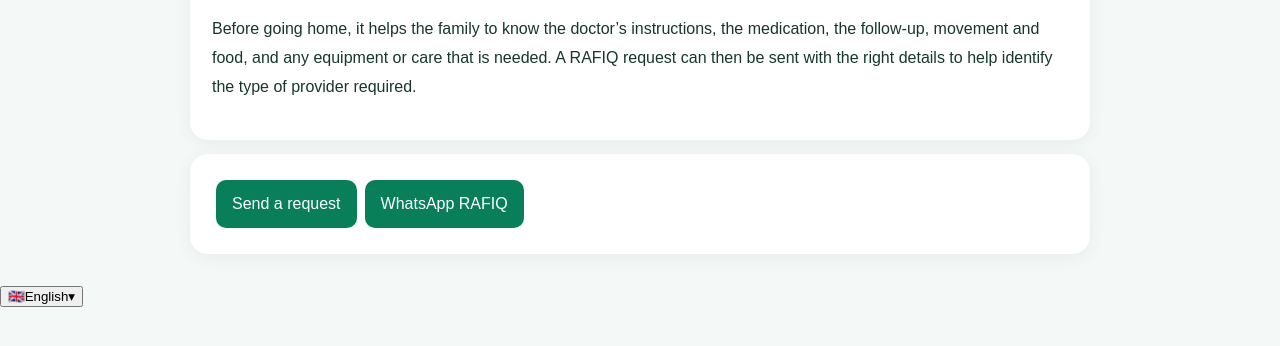
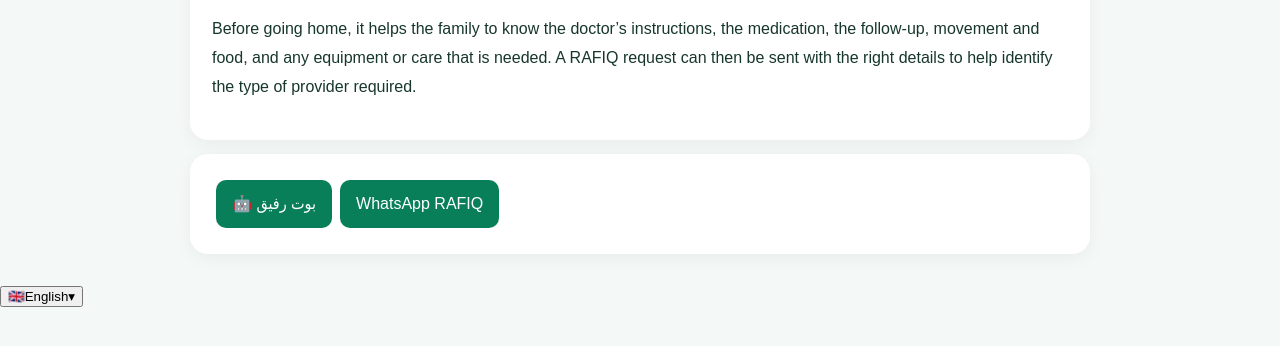
Before and after one commit to issaapplication-blip/-, a website: page public/guide-after-hospital.html in a window 1280 px wide. Shown: the part 364-710 px from the top of the page. Drawn offline with Linux system fonts and the light colour scheme.

Commit message:
Replace legacy application CTA with existing official Telegram bot

```diff
--- a/public/guide-after-hospital.html
+++ b/public/guide-after-hospital.html
@@ -1,7 +1,7 @@
 <!doctype html><html lang="ar" dir="rtl"><head><meta charset="utf-8"><meta name="viewport" content="width=device-width,initial-scale=1"><meta name="description" content="دليل RAFIQ لتنظيم احتياجات الرعاية المنزلية بعد خروج المريض من المستشفى."><meta name="robots" content="index,follow"><link rel="canonical" href="https://rafiq-o6qd.onrender.com/guide-after-hospital.html"><meta property="og:title" content="رعاية مريض بعد الخروج من المستشفى | RAFIQ"><meta property="og:description" content="دليل RAFIQ لتنظيم احتياجات الرعاية المنزلية بعد خروج المريض من المستشفى."><meta property="og:type" content="article"><link rel="icon" href="./assets/rafig-logo.png?v=20260928" type="image/png"><link rel="manifest" href="./manifest.webmanifest"><title>رعاية مريض بعد الخروج من المستشفى | RAFIQ</title><style>body{margin:0;background:#f4f8f6;color:#17372d;font-family:Arial,Tahoma,sans-serif;line-height:1.8}main{max-width:900px;margin:auto;padding:14px}.logo{display:block;width:min(190px,58vw);margin:0 auto 10px}.card{background:#fff;border-radius:18px;padding:22px;margin:14px 0;box-shadow:0 4px 18px #0000000d}h1,h2{color:#087f58}.btn{display:inline-block;background:#087f58;color:#fff;text-decoration:none;border-radius:10px;padding:10px 16px;margin:4px}</style><style>.logo-fallback{display:inline-block;font-weight:900;color:#087f58;font-size:20px;letter-spacing:.5px}</style>
 <style>body{overflow-x:hidden}nav.card{display:flex;flex-wrap:wrap;gap:8px;align-items:center;justify-content:center;padding:12px}nav.card a.btn{flex:0 0 auto;white-space:nowrap;font-size:14px;padding:10px 14px}.logo{display:block;width:min(150px,42vw)!important;height:auto!important;margin:0 auto 10px!important;background:#fff;border-radius:14px;padding:6px;box-shadow:0 4px 16px rgba(0,0,0,.07)}.brand-logo{display:block;width:min(190px,55vw)!important;height:auto!important;margin:0 auto 10px!important;background:#fff;border-radius:14px;padding:6px}h1{font-size:24px}article.card h1,section.card h1{font-size:22px}@media(max-width:520px){nav.card{gap:6px}nav.card a.btn{font-size:13px;padding:9px 11px;flex:1 1 calc(50% - 3px);text-align:center}}</style>
 <style>.item h2 a,.item h3 a{display:inline-block;background:#087f58;color:#fff!important;text-decoration:none;border-radius:10px;padding:9px 14px;margin:4px 0;font-size:14px;font-weight:800;box-shadow:0 3px 10px rgba(8,127,88,.22)}.item h2 a:hover,.item h3 a:hover{background:#0b9b6b}</style>
-</head><body><main><nav class="card"><a class="btn" href="./">RAFIQ الرئيسية</a><a class="btn" href="./regions.html">المناطق</a><a class="btn" href="./services.html">الخدمات</a><a class="btn" href="./guide.html">دليل الرعاية</a><a class="btn" href="./faq.html">الأسئلة الشائعة</a></nav><article class="card"><img class="logo" src="./assets/rafig-logo.png?v=20260928" alt="RAFIQ | رفيق" width="512" height="512"><h1>رعاية مريض بعد الخروج من المستشفى</h1><p>قبل العودة إلى المنزل، من المفيد للعائلة معرفة تعليمات الطبيب والأدوية والمتابعة والحركة والغذاء وأي أجهزة أو عناية مطلوبة. بعد ذلك يمكن إرسال طلب RAFIQ بالمعلومات المناسبة للمساعدة في تحديد نوع مقدم الخدمة المطلوب.</p></article><section class="card"><a class="btn" href="./app.html">تقديم طلب</a><a class="btn" href="https://wa.me/96181506299" target="_blank" rel="noopener">واتساب RAFIQ</a></section></main><script>
+</head><body><main><nav class="card"><a class="btn" href="./">RAFIQ الرئيسية</a><a class="btn" href="./regions.html">المناطق</a><a class="btn" href="./services.html">الخدمات</a><a class="btn" href="./guide.html">دليل الرعاية</a><a class="btn" href="./faq.html">الأسئلة الشائعة</a></nav><article class="card"><img class="logo" src="./assets/rafig-logo.png?v=20260928" alt="RAFIQ | رفيق" width="512" height="512"><h1>رعاية مريض بعد الخروج من المستشفى</h1><p>قبل العودة إلى المنزل، من المفيد للعائلة معرفة تعليمات الطبيب والأدوية والمتابعة والحركة والغذاء وأي أجهزة أو عناية مطلوبة. بعد ذلك يمكن إرسال طلب RAFIQ بالمعلومات المناسبة للمساعدة في تحديد نوع مقدم الخدمة المطلوب.</p></article><section class="card"><a class="btn"   href="https://t.me/RAFIQ_Care_Bot" target="_blank" rel="noopener">🤖 بوت رفيق</a><a class="btn" href="https://wa.me/96181506299" target="_blank" rel="noopener">واتساب RAFIQ</a></section></main><script>
 /* RAFIQ logo guard: if the SVG fails to load, show a text wordmark instead. */
 document.addEventListener("DOMContentLoaded",function(){
   document.querySelectorAll("img[src*='rafig-logo.png']").forEach(function(img){
```
